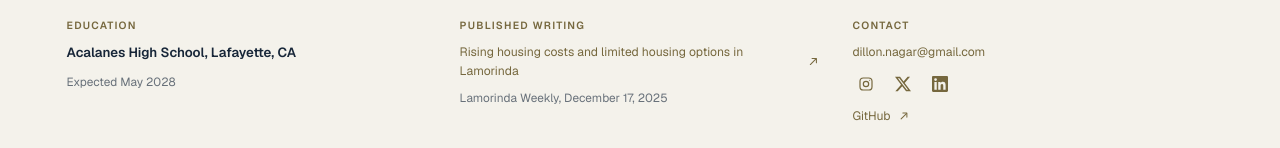
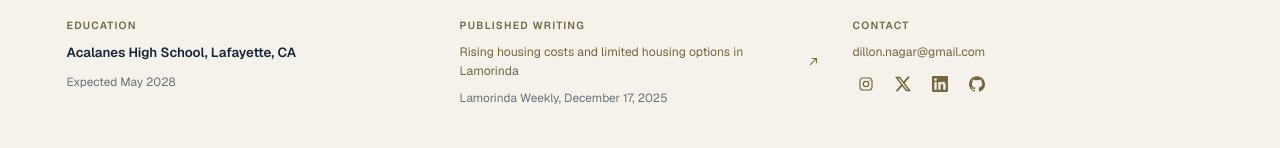
Before and after one commit to Manateek1/dillonnagar.com, a Next.js app: page /about in a window 1280 px wide. Shown: the part 804-952 px from the top of the page. Built offline with nearby package versions, Linux system fonts and the light colour scheme.

Commit message:
Add GitHub icon to social links (#9)

```diff
--- a/app/about/page.tsx
+++ b/app/about/page.tsx
@@ -72,9 +72,6 @@ export default function AboutPage() {
           <div className="about-contact-links">
             <a href="mailto:dillon.nagar@gmail.com">dillon.nagar@gmail.com</a>
             <SocialLinks />
-            <a href="https://github.com/Manateek1" target="_blank" rel="noopener noreferrer">
-              GitHub <ArrowIcon direction="up-right" size={14} />
-            </a>
           </div>
         </div>
       </div>
--- a/app/contact/page.tsx
+++ b/app/contact/page.tsx
@@ -18,9 +18,6 @@ export default function ContactPage() {
         <div className="contact-phone" dangerouslySetInnerHTML={{ __html: contactPhoneLinkHtml }} />
         <div className="contact-social-links">
           <SocialLinks />
-          <a href="https://github.com/Manateek1" target="_blank" rel="noopener noreferrer">
-            GitHub <ArrowIcon direction="up-right" size={15} />
-          </a>
         </div>
       </div>
     </div>
--- a/app/page.tsx
+++ b/app/page.tsx
@@ -22,9 +22,6 @@ export default function Home() {
           </a>
           <div className="contact-social-links">
             <SocialLinks />
-            <a href="https://github.com/Manateek1" target="_blank" rel="noopener noreferrer">
-              GitHub <ArrowIcon direction="up-right" size={15} />
-            </a>
           </div>
         </div>
       </section>
--- a/components/layout/SocialLinks.tsx
+++ b/components/layout/SocialLinks.tsx
@@ -20,6 +20,11 @@ const profiles: readonly {
     network: "linkedin",
     href: "https://linkedin.com/in/dillonnagar",
   },
+  {
+    label: "GitHub",
+    network: "github",
+    href: "https://github.com/Manateek1",
+  },
 ];
 
 export default function SocialLinks({ className = "social-icons" }: { className?: string }) {
--- a/components/ui/SocialIcon.tsx
+++ b/components/ui/SocialIcon.tsx
@@ -1,4 +1,4 @@
-export type SocialNetwork = "instagram" | "x" | "linkedin";
+export type SocialNetwork = "instagram" | "x" | "linkedin" | "github";
 
 export default function SocialIcon({
   network,
@@ -34,6 +34,14 @@ export default function SocialIcon({
     );
   }
 
+  if (network === "github") {
+    return (
+      <svg width={size} height={size} viewBox="0 0 24 24" fill="currentColor" aria-hidden="true">
+        <path d="M12 .297a12 12 0 0 0-3.79 23.39c.6.111.82-.261.82-.577 0-.285-.011-1.04-.016-2.04-3.338.726-4.043-1.61-4.043-1.61-.546-1.387-1.333-1.756-1.333-1.756-1.09-.745.083-.73.083-.73 1.205.085 1.84 1.237 1.84 1.237 1.07 1.833 2.807 1.304 3.492.997.108-.775.418-1.305.762-1.605-2.665-.304-5.466-1.333-5.466-5.931 0-1.31.469-2.381 1.236-3.221-.124-.303-.535-1.524.117-3.176 0 0 1.008-.322 3.3 1.23a11.5 11.5 0 0 1 6.01 0c2.29-1.552 3.296-1.23 3.296-1.23.654 1.653.243 2.874.12 3.176.77.84 1.235 1.911 1.235 3.221 0 4.61-2.804 5.624-5.475 5.921.43.372.814 1.102.814 2.222 0 1.606-.015 2.9-.015 3.293 0 .319.216.694.825.576A12 12 0 0 0 12 .297Z" />
+      </svg>
+    );
+  }
+
   return (
     <svg width={size} height={size} viewBox="0 0 24 24" fill="currentColor" aria-hidden="true">
       <path d="M20.45 20.45h-3.55v-5.57c0-1.33-.02-3.04-1.85-3.04-1.85 0-2.14 1.44-2.14 2.94v5.67H9.36V9h3.41v1.56h.05c.47-.89 1.63-1.83 3.35-1.83 3.58 0 4.24 2.35 4.24 5.41v6.31ZM5.34 7.43a2.06 2.06 0 1 1 0-4.12 2.06 2.06 0 0 1 0 4.12ZM7.12 20.45H3.56V9h3.56v11.45ZM22.22 0H1.78C.8 0 0 .8 0 1.78v20.44C0 23.2.8 24 1.78 24h20.44C23.2 24 24 23.2 24 22.22V1.78C24 .8 23.2 0 22.22 0Z" />
```
